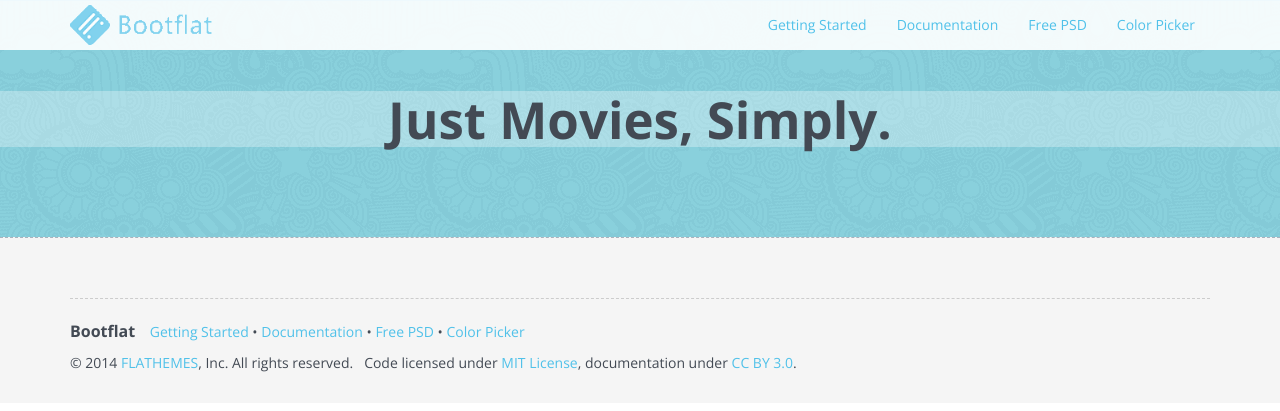
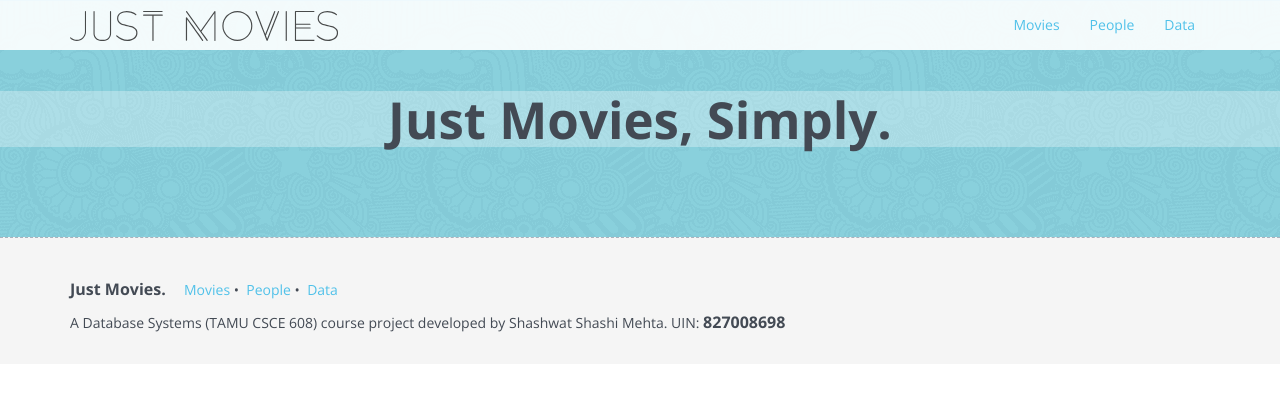
Before and after one commit to shashwatblack/justmovies, a Django app: template templates/justmovies/index.html in a window 1280 px wide. Shown: the top 411 px of the page. Run offline with Django 3.2, Linux system fonts and the light colour scheme; the template is opened without the code that fills it, so the values that code supplies are empty.

Commit message:
Added logo; Added nav links.

```diff
--- a/justmovies/urls.py
+++ b/justmovies/urls.py
@@ -18,6 +18,8 @@ from django.urls import path
 from justmovies.views import HomeView
 
 urlpatterns = [
-    path('', HomeView.as_view()),
+    path('', HomeView.as_view(), name='home'),
+    path('/people', HomeView.as_view(), name='people'),
+    path('/data', HomeView.as_view(), name='data'),
     path('admin/', admin.site.urls),
 ]
--- a/templates/justmovies/index.html
+++ b/templates/justmovies/index.html
@@ -31,14 +31,15 @@
               <span class="icon-bar"></span>
               <span class="icon-bar"></span>
             </button>
-            <a class="navbar-brand" href="index.html"><img src="img/logo.png" height="40"></a>
+            <a class="navbar-brand" href="index.html">
+              <img src="{% static "logo.svg" %}" height="40">
+            </a>
           </div>
           <div class="collapse navbar-collapse">
             <ul class="nav navbar-nav navbar-right">
-              <li><a class="nav-link" href="getting-started.html">Getting Started</a></li>
-              <li><a class="nav-link" href="documentation.html">Documentation</a></li>
-              <li><a class="nav-link" href="free-psd.html">Free PSD</a></li>
-              <li><a class="nav-link" href="color-picker.html">Color Picker</a></li>
+              <li><a class="nav-link" href="{% url 'home' %}">Movies</a></li>
+              <li><a class="nav-link" href="{% url 'people' %}">People</a></li>
+              <li><a class="nav-link" href="{% url 'data' %}">Data</a></li>
             </ul>
           </div>
         </div>
@@ -62,7 +63,7 @@
                 </div>
                 <div class="text-center">
                   <a href="https://www.imdb.com/title/{{movie.imdb_id}}"
-                     class="btn btn-default flat" role="button">IMDB</a>
+                     class="btn btn-default flat" role="button" target="_blank">IMDB</a>
                   <a href="#" class="btn btn-warning flat" role="button">Edit</a>
                 </div>
               </div>
@@ -73,10 +74,14 @@
       <!--footer-->
       <div class="site-footer">
         <div class="container">
-          <hr class="dashed" />
           <div class="copyright clearfix">
-          <p><b>Bootflat</b>&nbsp;&nbsp;&nbsp;&nbsp;<a href="getting-started.html">Getting Started</a>&nbsp;&bull;&nbsp;<a href="documentation.html">Documentation</a>&nbsp;&bull;&nbsp;<a href="free-psd.html">Free PSD</a>&nbsp;&bull;&nbsp;<a href="color-picker.html">Color Picker</a></p>
-            <p>&copy; 2014 <a href="http://www.flathemes.com" target="_blank">FLATHEMES</a>, Inc. All rights reserved. &nbsp;&nbsp;Code licensed under <a href="http://opensource.org/licenses/mit-license.html" target="_blank" rel="external nofollow">MIT License</a>, documentation under <a href="http://creativecommons.org/licenses/by/3.0/" rel="external nofollow">CC BY 3.0</a>.</p>
+          <p>
+            <b>Just Movies.</b>&nbsp;&nbsp;&nbsp;&nbsp;
+            <a href="{% url 'home' %}">Movies</a>&nbsp;&bull;&nbsp;
+            <a href="{% url 'people' %}">People</a>&nbsp;&bull;&nbsp;
+            <a href="{% url 'data' %}">Data</a>
+          </p>
+            <p>A Database Systems (TAMU CSCE 608) course project developed by Shashwat Shashi Mehta. UIN: <b>827008698</b></p>
           </div>
         </div>
       </div>
```
Also changed, not shown: data/data_load.py (+10 -10 lines), static/logo.png (added), static/logo.svg (added).
